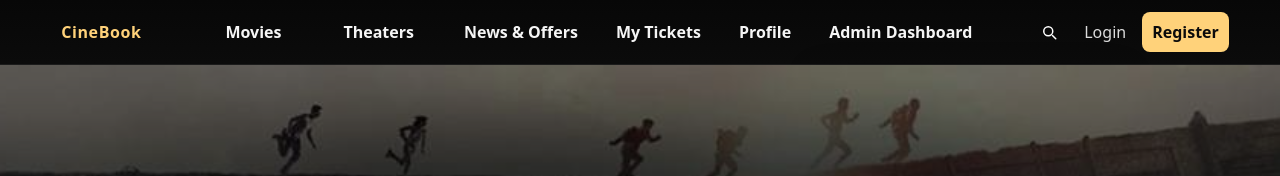
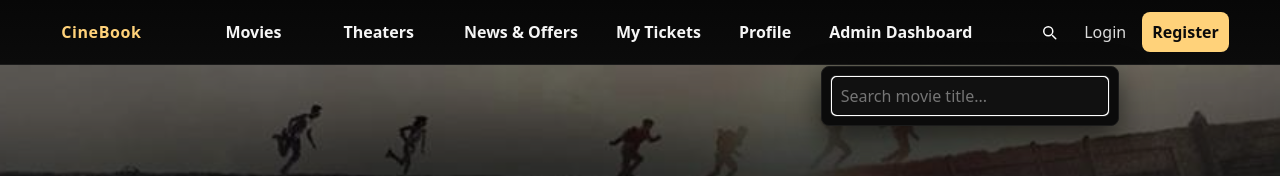
Before and after one commit to M0M0M0M0/T2505E_CineBook_eProject, a React (Vite) app: page /movies in a window 1280 px wide. Both pictures are taken after a click on the button "Search". Shown: the top 176 px of the page. Built offline with nearby package versions, Linux system fonts and the light colour scheme.

Commit message:
update search

```diff
--- a/src/components/Header.css
+++ b/src/components/Header.css
@@ -162,6 +162,7 @@ nav ul {
   padding: 8px;
   border-radius: 8px;
   box-shadow: 0 12px 30px rgba(0,0,0,0.6);
+  z-index: 5000;
 }
 .search-input-cb {
   width: 280px;
--- a/src/components/Header.jsx
+++ b/src/components/Header.jsx
@@ -1,31 +1,27 @@
 // src/components/Header.jsx
 import React, { useState, useEffect, useRef } from "react";
-import { Link } from "react-router-dom";
+import { Link, useNavigate } from "react-router-dom";
 import "./Header.css";
 
 export default function Header() {
   const [mobileOpen, setMobileOpen] = useState(false);
   const [searchOpen, setSearchOpen] = useState(false);
+  const [keyword, setKeyword] = useState("");
+
   // dropdown state: null | 'movies' | 'theaters'
   const [openDropdown, setOpenDropdown] = useState(null);
 
   const searchRef = useRef(null);
   const mobileRef = useRef(null);
+  const navigate = useNavigate();
 
+  // ✅ Đóng menu / search khi click ngoài
   useEffect(() => {
     function onDocClick(e) {
-      if (
-        searchOpen &&
-        searchRef.current &&
-        !searchRef.current.contains(e.target)
-      ) {
+      if (searchOpen && searchRef.current && !searchRef.current.contains(e.target)) {
         setSearchOpen(false);
       }
-      if (
-        mobileOpen &&
-        mobileRef.current &&
-        !mobileRef.current.contains(e.target)
-      ) {
+      if (mobileOpen && mobileRef.current && !mobileRef.current.contains(e.target)) {
         setMobileOpen(false);
       }
     }
@@ -33,7 +29,7 @@ export default function Header() {
     return () => document.removeEventListener("click", onDocClick);
   }, [searchOpen, mobileOpen]);
 
-  // Handlers to open/close dropdowns with small delay tolerance
+  // ✅ Dropdown control
   let closeTimer = useRef(null);
   function handleOpenDropdown(name) {
     if (closeTimer.current) {
@@ -43,13 +39,21 @@ export default function Header() {
     setOpenDropdown(name);
   }
   function handleCloseDropdownDelayed() {
-    // small delay to allow pointer to move into menu
     closeTimer.current = setTimeout(() => setOpenDropdown(null), 120);
   }
   function handleCancelClose() {
     if (closeTimer.current) {
       clearTimeout(closeTimer.current);
       closeTimer.current = null;
+    }
+  }
+
+  // ✅ Search submit handler
+  function handleSearch(e) {
+    e.preventDefault();
+    if (keyword.trim() !== "") {
+      navigate(`/movies?search=${encodeURIComponent(keyword.trim())}`);
+      setSearchOpen(false);
     }
   }
 
@@ -62,6 +66,7 @@ export default function Header() {
           </Link>
         </div>
 
+        {/* ===== Main Nav ===== */}
         <nav className="header-cb-nav" aria-label="Main navigation">
           <ul className="header-cb-nav-list">
             {/* Movies dropdown */}
@@ -116,9 +121,7 @@ export default function Header() {
                 aria-haspopup="true"
                 aria-expanded={openDropdown === "theaters"}
                 onClick={() =>
-                  setOpenDropdown(
-                    openDropdown === "theaters" ? null : "theaters"
-                  )
+                  setOpenDropdown(openDropdown === "theaters" ? null : "theaters")
                 }
               >
                 <Link to="/theaters" className="nav-link-cb">
@@ -164,7 +167,6 @@ export default function Header() {
                 Profile
               </Link>
             </li>
-            {/* <li className="nav-item-cb"><Link to="/about" className="nav-link-cb">About</Link></li> */}
             <li className="nav-item-cb">
               <Link to="/admin" className="nav-link-cb">
                 Admin Dashboard
@@ -173,7 +175,9 @@ export default function Header() {
           </ul>
         </nav>
 
+        {/* ===== Right Actions ===== */}
         <div className="header-cb-actions">
+          {/* Search */}
           <div className="search-wrapper-cb" ref={searchRef}>
             <button
               className="search-toggle-cb"
@@ -205,17 +209,20 @@ export default function Header() {
             </button>
 
             {searchOpen && (
-              <div className="search-box-cb" role="search">
+              <form className="search-box-cb" role="search" onSubmit={handleSearch}>
                 <input
                   type="search"
-                  placeholder="Search title, actor, director..."
+                  placeholder="Search movie title..."
                   className="search-input-cb"
                   autoFocus
+                  value={keyword}
+                  onChange={(e) => setKeyword(e.target.value)}
                 />
-              </div>
+              </form>
             )}
           </div>
 
+          {/* Auth */}
           <div className="auth-links-cb">
             <Link to="/login" className="auth-link-cb">
               Login
@@ -225,6 +232,7 @@ export default function Header() {
             </Link>
           </div>
 
+          {/* Hamburger */}
           <button
             className={`hamburger-cb ${mobileOpen ? "is-open" : ""}`}
             aria-label="Open menu"
@@ -237,6 +245,7 @@ export default function Header() {
         </div>
       </div>
 
+      {/* ===== Mobile Nav ===== */}
       <div
         className={`mobile-nav-cb ${mobileOpen ? "open" : ""}`}
         ref={mobileRef}
@@ -254,7 +263,7 @@ export default function Header() {
             </Link>
           </li>
           <li className="mobile-nav-item-cb">
-            <Link to="/news" onClick={() => setMobileOpen(false)}>
+            <Link to="/offers" onClick={() => setMobileOpen(false)}>
               News & Offers
             </Link>
           </li>
@@ -269,11 +278,6 @@ export default function Header() {
             </Link>
           </li>
           <li className="mobile-nav-item-cb">
-            <Link to="/about" onClick={() => setMobileOpen(false)}>
-              About
-            </Link>
-          </li>
-          <li className="mobile-nav-item-cb auth-mobile-cb">
             <Link to="/login" onClick={() => setMobileOpen(false)}>
               Login
             </Link>
--- a/src/pages/Movies/Movies.jsx
+++ b/src/pages/Movies/Movies.jsx
@@ -5,17 +5,19 @@
  */
 
 import React, { useState, useEffect } from "react";
+import { useLocation } from "react-router-dom";
 import HeroBanner from "./components/HeroBanner";
 import SearchBar from "./components/SearchBar";
 import FilterPanel from "./components/FilterPanel";
 import MovieCard from "./components/MovieCard";
 import "./Movies.css";
-
 // ✅ Import đúng kiểu named export (phù hợp với file constants.js)
 import * as constants from "../../components/utilities/constants";
 
+
 function Movies() {
   // ✅ Lấy dữ liệu từ constants
+  const location = useLocation();
   const moviesData = constants.movies || [];
   const banners = constants.banners || [];
 
@@ -24,6 +26,13 @@ function Movies() {
   const [searchTerm, setSearchTerm] = useState("");
   const [selectedGenre, setSelectedGenre] = useState("");
   const [selectedCity, setSelectedCity] = useState("");
+
+  // ✅ Khi URL thay đổi, lấy query ?search=
+  useEffect(() => {
+  const params = new URLSearchParams(location.search);
+  const search = params.get("search") || "";
+  setSearchTerm(search);
+}, [location.search]);
 
   // ✅ Load dữ liệu phim
   useEffect(() => {
```
